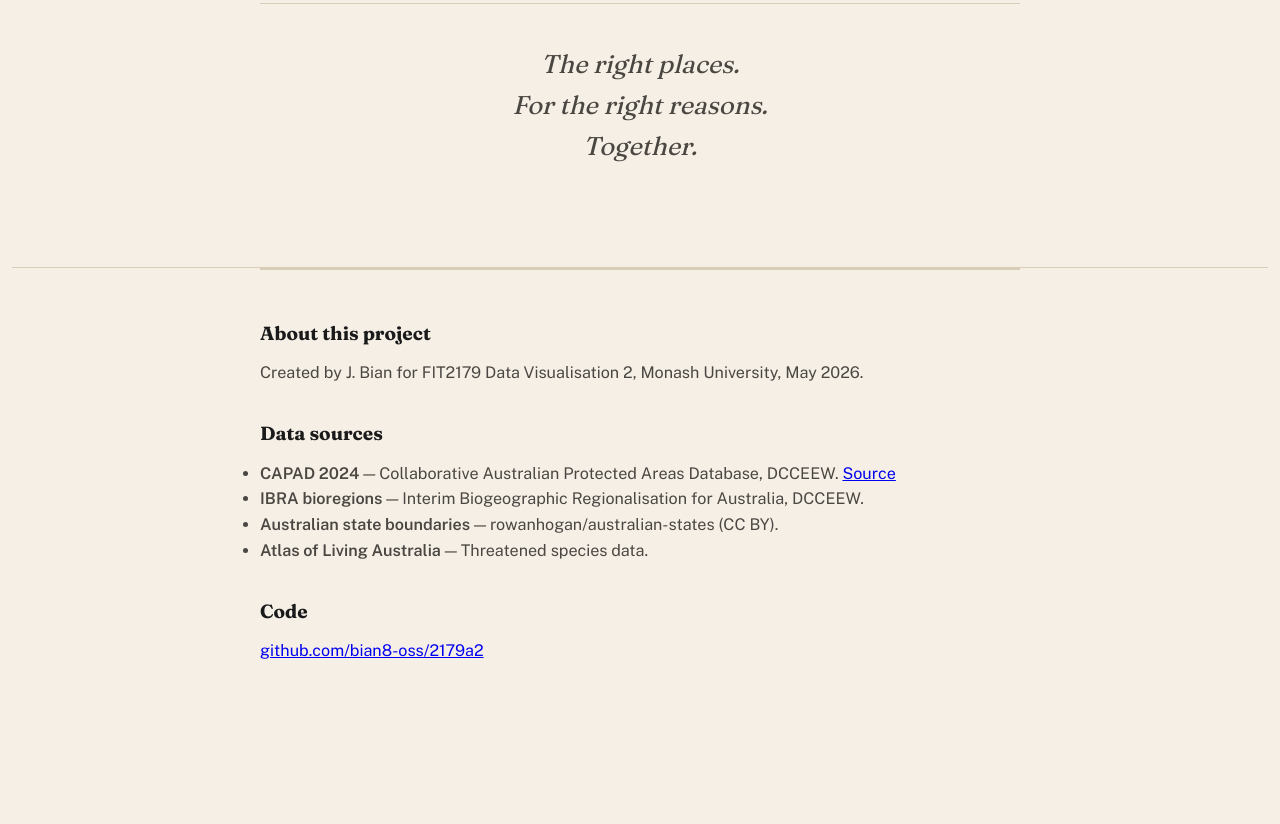
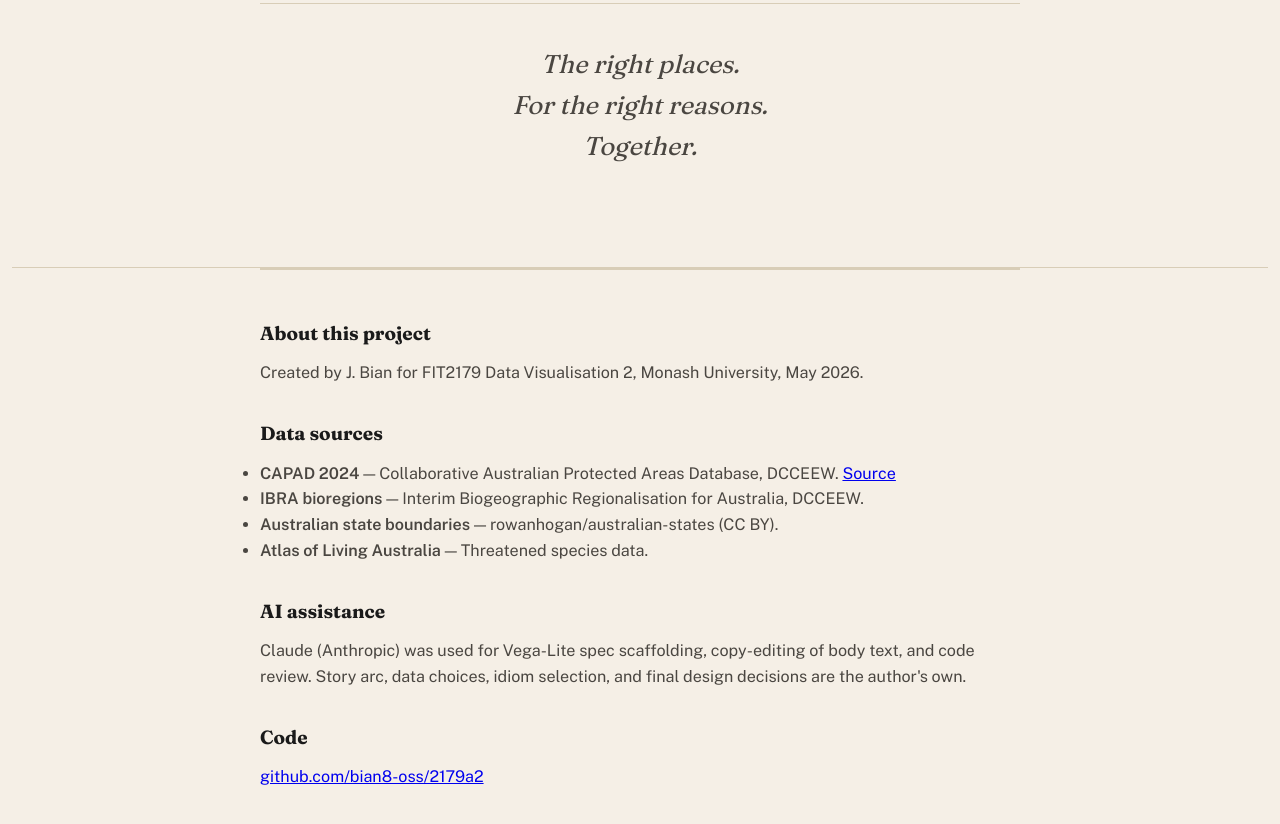
Before and after one commit to bian8-oss/2179a2, a plain HTML site: page index.html in a window 1280 px wide. Shown: the part 7468-8292 px from the top of the page. Before the commit the page ends 8192 px from the top, so only its background shows below. Drawn offline with nearby package versions, Linux system fonts and the light colour scheme; a script that the page names is missing.

Commit message:
Add AI acknowledgement to footer (rubric compliance)

```diff
--- a/index.html
+++ b/index.html
@@ -298,6 +298,8 @@
       <li><strong>Australian state boundaries</strong> — rowanhogan/australian-states (CC BY).</li>
       <li><strong>Atlas of Living Australia</strong> — Threatened species data.</li>
     </ul>
+    <h3>AI assistance</h3>
+    <p>Claude (Anthropic) was used for Vega-Lite spec scaffolding, copy-editing of body text, and code review. Story arc, data choices, idiom selection, and final design decisions are the author's own.</p>
     <h3>Code</h3>
     <p><a href="https://github.com/bian8-oss/2179a2" target="_blank">github.com/bian8-oss/2179a2</a></p>
   </div>
```
